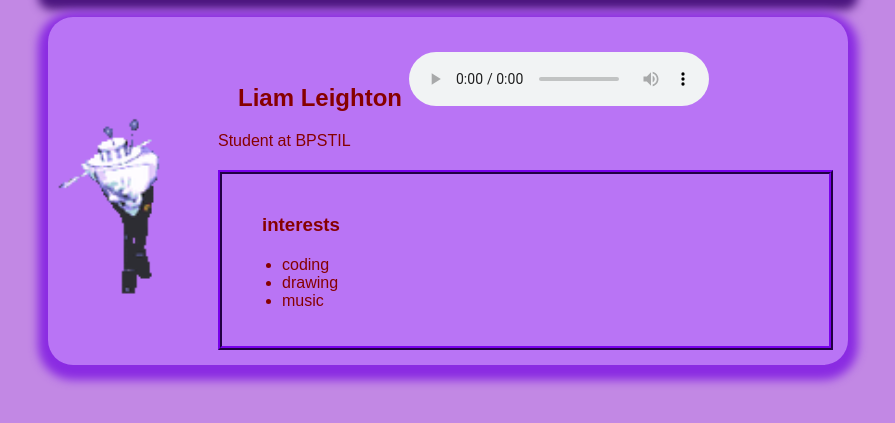
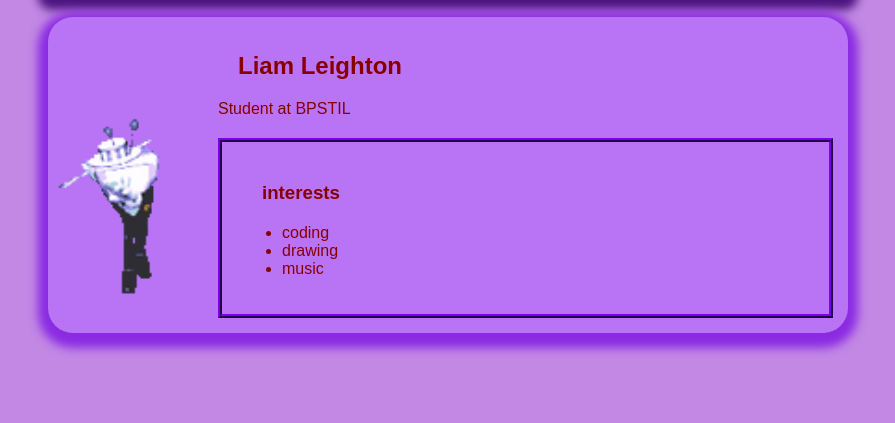
Before and after one commit to LiamLe21/LiamLe21.github.io, a plain HTML site: page index.html in a window 1280 px wide. Shown: the part 69-492 px from the top of the page, without its empty margins (192-1087 px from the left). Drawn offline with Linux system fonts and the light colour scheme.

Commit message:
changed nonsense

```diff
--- a/index.html
+++ b/index.html
@@ -28,7 +28,7 @@
 
         <!-- Content section -->
         <div class="content">
-          <h2>Liam Leighton <audio autoplay controls preload loop>
+          <h2>Liam Leighton <audio autoplay preload loop>
             <source src = "Audio/BeepBox-Song.mp3" type="audio/mp3">
           </audio></h2>
           <p>Student at BPSTIL</p>
```
